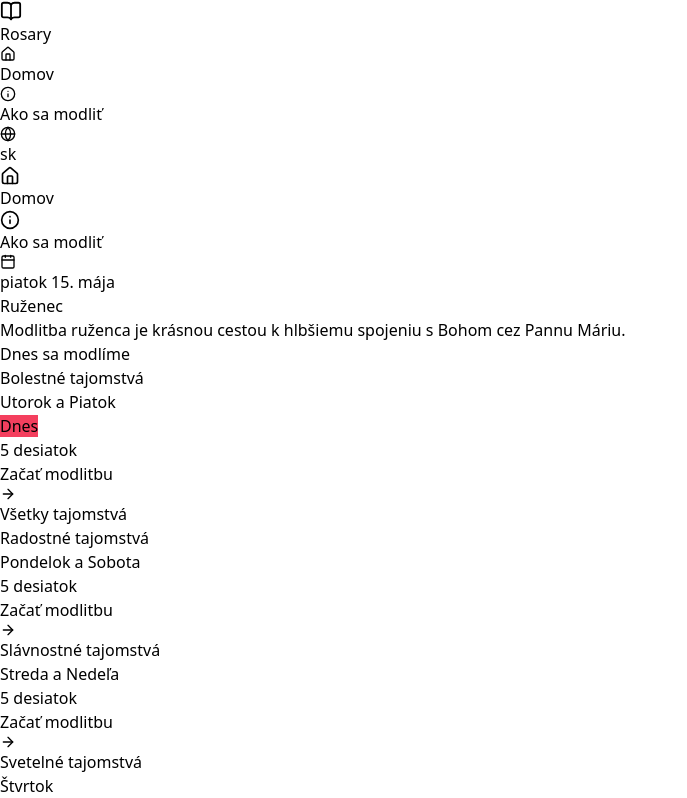
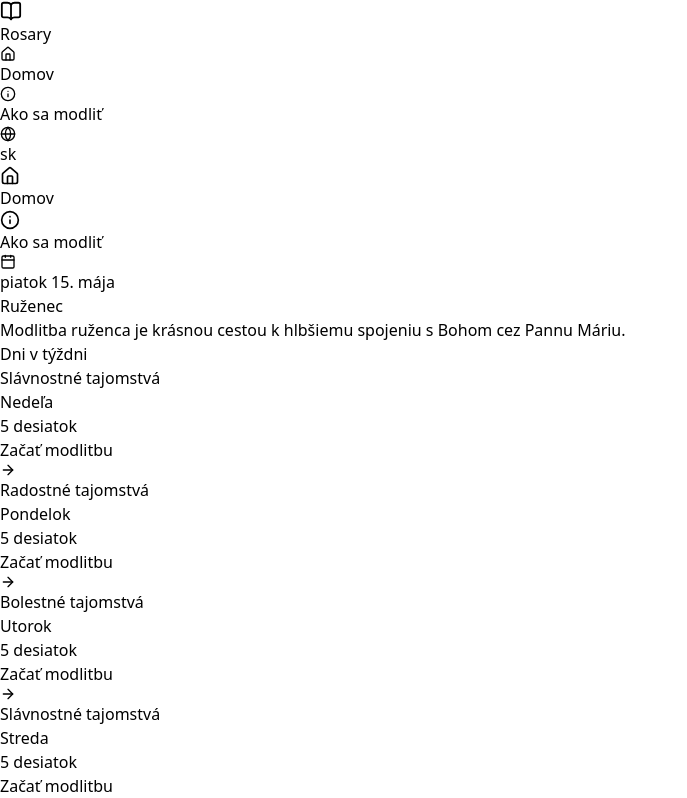
Before and after one commit to michalvoscek/rosary, a React (Vite) app: page / in a window 1280 px wide. Shown: the top 798 px of the page, without its empty margins (0-687 px from the left). Built offline with nearby package versions, Linux system fonts and the light colour scheme.

Commit message:
feat: simplify home page

```diff
--- a/src/components/MysteryCard.tsx
+++ b/src/components/MysteryCard.tsx
@@ -5,9 +5,10 @@ import type { MysterySetData } from '../types';
 interface MysteryCardProps {
   mysterySet: MysterySetData;
   isRecommended?: boolean;
+  weekdayLabel?: string;
 }
 
-export function MysteryCard({ mysterySet, isRecommended = false }: MysteryCardProps) {
+export function MysteryCard({ mysterySet, isRecommended = false, weekdayLabel }: MysteryCardProps) {
   const { t } = useLanguage();
 
   return (
@@ -18,7 +19,7 @@ export function MysteryCard({ mysterySet, isRecommended = false }: MysteryCardPr
       <div className="flex items-start justify-between mb-2">
         <div>
           <h3 className="font-semibold text-lg text-stone-900">{t(mysterySet.title)}</h3>
-          <p className="text-sm text-stone-500">{t(mysterySet.subtitle)}</p>
+          <p className="text-sm text-stone-500">{weekdayLabel || t(mysterySet.subtitle)}</p>
         </div>
         {isRecommended && (
           <span
--- a/src/data/mysteries.ts
+++ b/src/data/mysteries.ts
@@ -61,20 +61,28 @@ export function getMysterySet(id: string): typeof mysterySets[number] | undefine
 
 export function getTodaysMysterySet(): typeof mysterySets[number] {
   const day = new Date().getDay();
-  // 0 = Sunday, 1 = Monday, 2 = Tuesday, 3 = Wednesday, 4 = Thursday, 5 = Friday, 6 = Saturday
+  return getMysteryForDay(day);
+}
+
+export function getMysteryForDay(day: number): typeof mysterySets[number] {
   switch (day) {
-    case 1:
-    case 6:
+    case 1: // Monday
+    case 6: // Saturday
       return mysterySets[0]; // joyful
-    case 2:
-    case 5:
+    case 2: // Tuesday
+    case 5: // Friday
       return mysterySets[1]; // sorrowful
-    case 3:
-    case 0:
+    case 3: // Wednesday
+    case 0: // Sunday
       return mysterySets[2]; // glorious
-    case 4:
+    case 4: // Thursday
       return mysterySets[3]; // luminous
     default:
       return mysterySets[0];
   }
 }
+
+export const weekdayNames: { sk: string[]; en: string[] } = {
+  sk: ['Nedeľa', 'Pondelok', 'Utorok', 'Streda', 'Štvrtok', 'Piatok', 'Sobota'],
+  en: ['Sunday', 'Monday', 'Tuesday', 'Wednesday', 'Thursday', 'Friday', 'Saturday'],
+};
--- a/src/pages/HomePage.tsx
+++ b/src/pages/HomePage.tsx
@@ -1,12 +1,11 @@
 import { useLanguage } from '../contexts/LanguageContext';
-import { mysterySets, getTodaysMysterySet } from '../data/mysteries';
+import { getMysteryForDay, weekdayNames } from '../data/mysteries';
 import { MysteryCard } from '../components/MysteryCard';
-import { Calendar, ChevronRight } from 'lucide-react';
+import { Calendar } from 'lucide-react';
 
 export function HomePage() {
   const { t } = useLanguage();
-  const today = getTodaysMysterySet();
-  const todayId = today.id;
+  const today = new Date().getDay();
 
   const todayName = new Date().toLocaleDateString('sk-SK', {
     weekday: 'long',
@@ -33,29 +32,29 @@ export function HomePage() {
         </p>
       </section>
 
-      {/* Today's recommendation */}
+      {/* All weekdays */}
       <section className="space-y-3">
         <div className="flex items-center gap-2 text-sm font-semibold text-stone-700 uppercase tracking-wide">
           <span className="w-6 h-px bg-stone-300" />
-          {t({ sk: 'Dnes sa modlíme', en: 'Pray today' })}
-          <span className="w-6 h-px bg-stone-300" />
-        </div>
-        <MysteryCard mysterySet={today} isRecommended />
-      </section>
-
-      {/* All mysteries */}
-      <section className="space-y-3">
-        <div className="flex items-center gap-2 text-sm font-semibold text-stone-700 uppercase tracking-wide">
-          <span className="w-6 h-px bg-stone-300" />
-          {t({ sk: 'Všetky tajomstvá', en: 'All mysteries' })}
+          {t({ sk: 'Dni v týždni', en: 'Weekdays' })}
           <span className="w-6 h-px bg-stone-300" />
         </div>
         <div className="grid gap-3">
-          {mysterySets
-            .filter((m) => m.id !== todayId)
-            .map((mysterySet) => (
-              <MysteryCard key={mysterySet.id} mysterySet={mysterySet} />
-            ))}
+          {[0, 1, 2, 3, 4, 5, 6].map((day) => {
+            const mysterySet = getMysteryForDay(day);
+            const isToday = day === today;
+            return (
+              <MysteryCard
+                key={day}
+                mysterySet={mysterySet}
+                isRecommended={isToday}
+                weekdayLabel={t({
+                  sk: weekdayNames.sk[day],
+                  en: weekdayNames.en[day],
+                })}
+              />
+            );
+          })}
         </div>
       </section>
     </div>
```
Also changed, not shown: spec/pages/home.md (+3 -3 lines).
